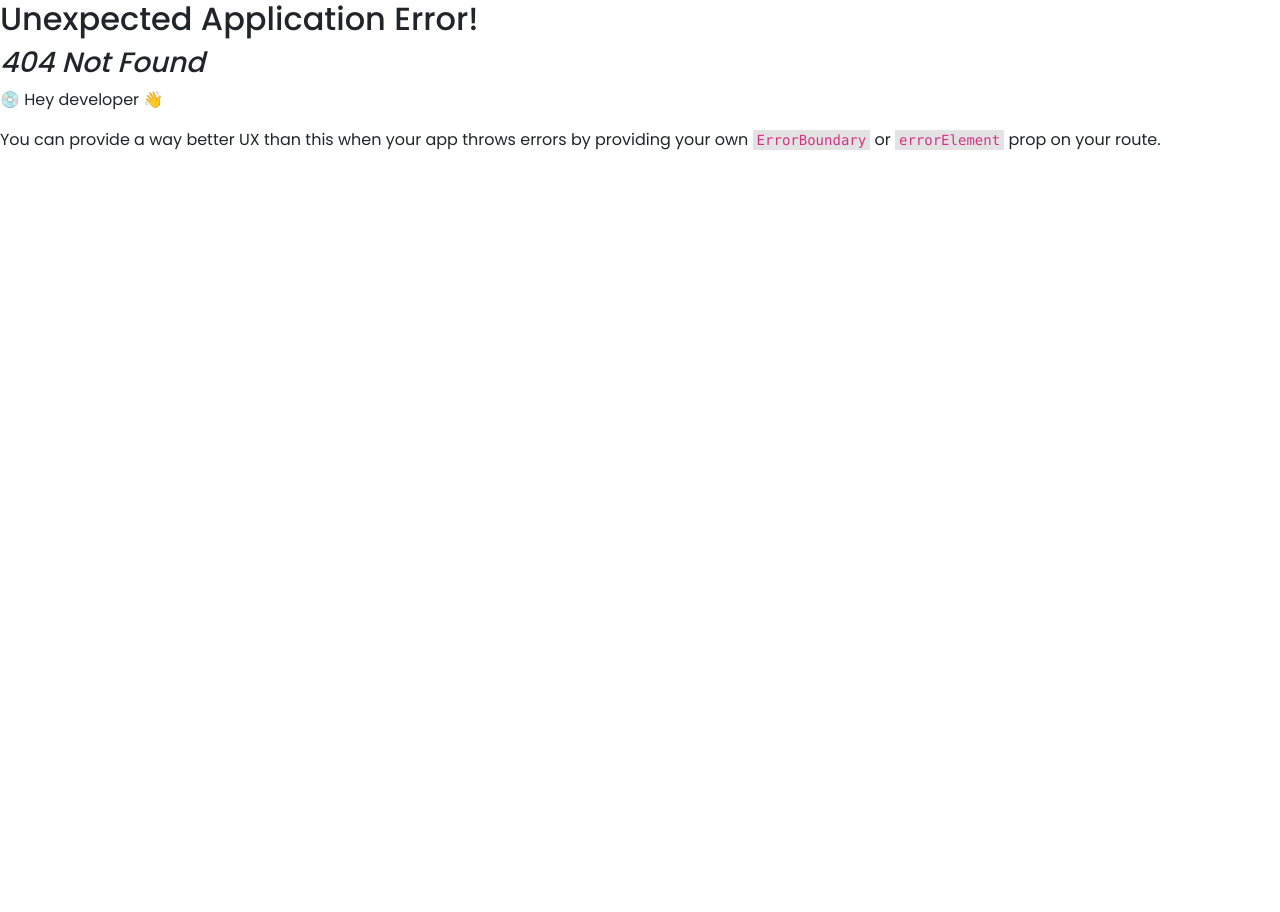
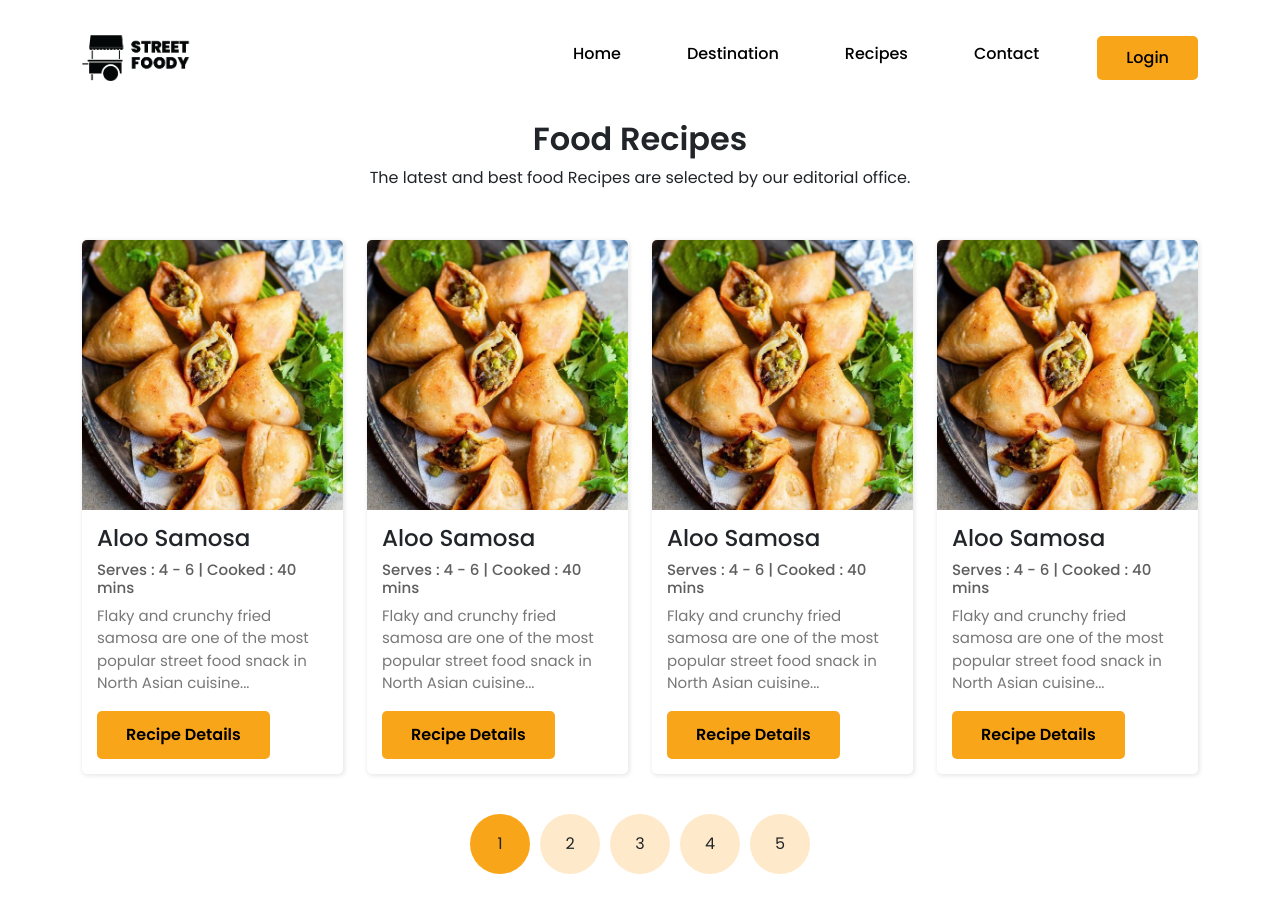
Before and after one commit to sagorranait/street-foody, a React (Create React App) app: page /recipes in a window 1280 px wide. Before the commit this address had no page. Shown: the top 912 px of the page. Before the commit the page ends 800 px from the top, so only its background shows below. Built offline with nearby package versions, Linux system fonts and the light colour scheme.

Commit message:
Design of Recipes page is done.

```diff
--- a/src/Components/Header.js
+++ b/src/Components/Header.js
@@ -39,11 +39,11 @@ function Header() {
                   Destination
                </NavLink>
                <NavLink
-                  to='/blogs'
+                  to='/recipes'
                   className={`nav-link ${({ isActive }) => isActive ? "active" : ""}` }
                   style={{color: `${location.pathname === '/' ? '#fff' : '#000'}`}}
                >
-                  Blogs
+                  Recipes
                </NavLink>
                <NavLink
                   to='/contact'
--- /dev/null
+++ b/src/Components/Pagination.js
@@ -0,0 +1,15 @@
+import React from 'react'
+
+function Pagination() {
+  return (
+    <ul className='pagination'>
+      <li className='active'>1</li>
+      <li>2</li>
+      <li>3</li>
+      <li>4</li>
+      <li>5</li>
+    </ul>
+  )
+}
+
+export default Pagination
--- a/src/Pages/Blogs.js
+++ /dev/null
@@ -1,15 +0,0 @@
-import { Container } from 'react-bootstrap'
-
-function Blogs() {
-  return (
-   <div id="main">
-      <div className="main-content">
-         <Container>
-            Blogs
-         </Container>
-      </div>
-   </div>
-  )
-}
-
-export default Blogs
--- a/src/Pages/Contact.js
+++ b/src/Pages/Contact.js
@@ -8,7 +8,7 @@ function Contact() {
     <div id="main">
       <div className="main-content">
          <Container>
-            <div className="contact-title">
+            <div className="main-title">
                 <h2>Contact Informations</h2>
                 <p>We'd love to hear from you.</p>
             </div>
--- /dev/null
+++ b/src/Pages/Recipes.js
@@ -0,0 +1,75 @@
+import { Col, Container, Row } from 'react-bootstrap';
+import AlooSamosa from '../assets/aloo-samosa.jpg'
+import Pagination from '../Components/Pagination';
+
+function Recipes() {
+  return (
+   <div id="main">
+      <div className="main-content">
+         <Container>
+            <div className="main-title">
+                <h2>Food Recipes</h2>
+                <p>The latest and best food Recipes are selected by our editorial office.</p>
+            </div>
+            <Row>
+               <Col sm={12} md={6} lg={3} xl={3}>
+                  <div className="recipe">
+                     <div className="recipe-image">
+                        <img src={AlooSamosa} alt="AlooSamosa" />
+                     </div>
+                     <div className="recipe-content">
+                        <h3>Aloo Samosa</h3>
+                        <h5>Serves : 4 - 6 | Cooked : 40 mins</h5>
+                        <p>Flaky and crunchy fried samosa are one of the most popular street food snack in North Asian cuisine...</p>
+                        <button className='streetFood-btn'>Recipe Details</button>
+                     </div>
+                  </div>
+               </Col>
+               <Col sm={12} md={6} lg={3} xl={3}>
+                  <div className="recipe">
+                        <div className="recipe-image">
+                           <img src={AlooSamosa} alt="AlooSamosa" />
+                        </div>
+                        <div className="recipe-content">
+                           <h3>Aloo Samosa</h3>
+                           <h5>Serves : 4 - 6 | Cooked : 40 mins</h5>
+                           <p>Flaky and crunchy fried samosa are one of the most popular street food snack in North Asian cuisine...</p>
+                           <button className='streetFood-btn'>Recipe Details</button>
+                        </div>
+                     </div>
+               </Col>
+               <Col sm={12} md={6} lg={3} xl={3}>
+                  <div className="recipe">
+                        <div className="recipe-image">
+                           <img src={AlooSamosa} alt="AlooSamosa" />
+                        </div>
+                        <div className="recipe-content">
+                           <h3>Aloo Samosa</h3>
+                           <h5>Serves : 4 - 6 | Cooked : 40 mins</h5>
+                           <p>Flaky and crunchy fried samosa are one of the most popular street food snack in North Asian cuisine...</p>
+                           <button className='streetFood-btn'>Recipe Details</button>
+                        </div>
+                     </div>
+               </Col>
+               <Col sm={12} md={6} lg={3} xl={3}>
+                  <div className="recipe">
+                        <div className="recipe-image">
+                           <img src={AlooSamosa} alt="AlooSamosa" />
+                        </div>
+                        <div className="recipe-content">
+                           <h3>Aloo Samosa</h3>
+                           <h5>Serves : 4 - 6 | Cooked : 40 mins</h5>
+                           <p>Flaky and crunchy fried samosa are one of the most popular street food snack in North Asian cuisine...</p>
+                           <button className='streetFood-btn'>Recipe Details</button>
+                        </div>
+                     </div>
+               </Col>
+            </Row>
+            <Pagination/>
+         </Container>
+      </div>
+   </div>
+  )
+}
+
+export default Recipes
--- a/src/Style/app.scss
+++ b/src/Style/app.scss
@@ -28,6 +28,15 @@ a{
    left: 0;
    top: 15%;
    width: 100%;
+
+   .main-title{
+      text-align: center;
+      margin-bottom: 50px;
+
+      h2{
+         font-weight: 600;
+      }
+   }
 }
 
 .streetFood-btn {
@@ -41,7 +50,9 @@ a{
 
 @import "~bootstrap/scss/bootstrap";
 @import "./components/contactInfo";
+@import "./components/pagination";
 @import "./components/header";
 @import "./components/form";
 @import "./pages/contact";
+@import "./pages/recipes";
 @import "./pages/home";
--- a/src/Style/components/_contactInfo.scss
+++ b/src/Style/components/_contactInfo.scss
@@ -2,9 +2,9 @@
    display: flex;
    align-items: center;
    gap: 30px;
-   padding: 20px 25px;
+   padding: 17px 25px;
    border-radius: 5px;
-   margin-bottom: 16px;
+   margin-bottom: 24px;
    box-shadow: 1px 1px 4px 1px rgb(0 0 0 / 9%);
 
    .icon{
--- a/src/Style/components/_form.scss
+++ b/src/Style/components/_form.scss
@@ -87,6 +87,7 @@
    line-height: 17px;
    color: #000000;
    height: 60px;
+   border-radius: 5px;
 }
 
 #emailInput:focus,
--- /dev/null
+++ b/src/Style/components/_pagination.scss
@@ -0,0 +1,24 @@
+.pagination{
+   padding: 40px 0;
+   align-items: center;
+   justify-content: center;
+   li{
+      width: 60px;
+      height: 60px;
+      border-radius: 50px;
+      background: #f9a51a3b;
+      display: flex;
+      align-items: center;
+      justify-content: center;
+      margin-right: 10px;
+      cursor: pointer;
+
+      &:last-child{
+         margin-right: 0;
+      }
+   }
+
+   .active{
+      background: #F9A51A;
+   }
+}
--- /dev/null
+++ b/src/Style/pages/_recipes.scss
@@ -0,0 +1,31 @@
+.recipe{
+   overflow: hidden;
+   border-radius: 5px;
+   box-shadow: 1px 1px 4px 1px rgb(0 0 0 / 9%);
+
+   .recipe-image{
+      width: 100%;
+      height: 270px;
+      img{
+         width: 100%;
+         height: 100%;
+         object-fit: cover;
+         object-position: center;
+      }
+   }
+
+   .recipe-content{
+      padding: 15px;
+      h3{
+         font-size: 23px;
+      }
+      h5{
+         font-size: 15px;
+         color: #5e5e5e;
+      }
+      p{
+         font-size: 15px;
+         color: #787878;
+      }
+   }
+}
```
Also changed, not shown: src/routes.js (+5 -5 lines), src/assets/aloo-samosa.jpg (added).
